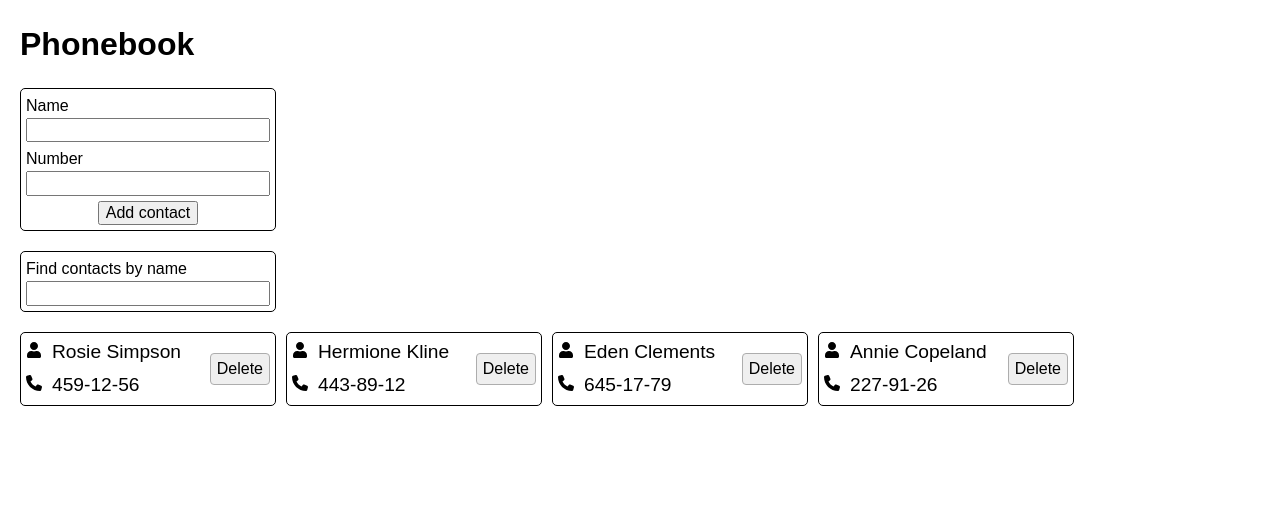
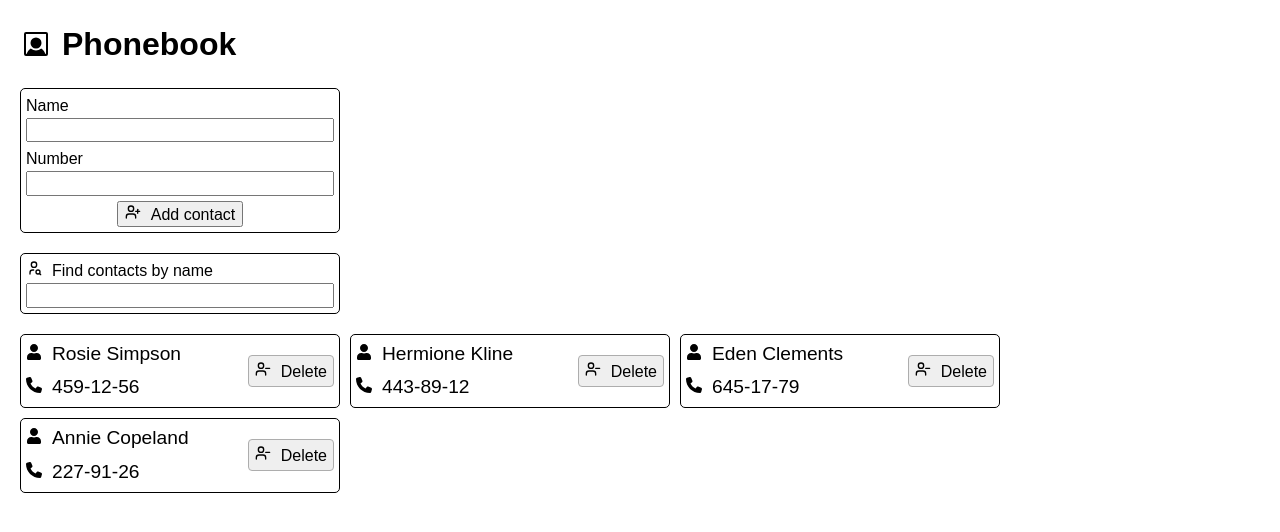
Before and after one commit to atremat/goit-react-hw-03, a React (Vite) app: page / in a window 1280 px wide. Shown: the top 532 px of the page. Built offline with nearby package versions, Linux system fonts and the light colour scheme.

Commit message:
icons fixed

```diff
--- a/src/App.css
+++ b/src/App.css
@@ -1,3 +1,12 @@
 .main {
   padding: 20px;
 }
+
+.phonebook-header {
+  display: flex;
+  align-items: center;
+}
+
+.phonebook-icon {
+  margin-right: 10px;
+}
--- a/src/App.jsx
+++ b/src/App.jsx
@@ -1,5 +1,6 @@
 import "modern-normalize";
 import "./App.css";
+import { PiUserSquareFill } from "react-icons/pi";
 import ContactForm from "./components/ContactForm/ContactForm";
 import SearchBox from "./components/SearchBox/SearchBox";
 import ContactList from "./components/ContactList/ContactList";
@@ -52,7 +53,10 @@ function App() {
 
   return (
     <div className="main">
-      <h1>Phonebook</h1>
+      <h1 className="phonebook-header">
+        <PiUserSquareFill className="phonebook-icon" />
+        Phonebook
+      </h1>
       <ContactForm onAddContact={handleAddContact} />
       <SearchBox value={searchValue} onChange={handleChangeSearch} />
       <ContactList
--- a/src/components/Contact/Contact.jsx
+++ b/src/components/Contact/Contact.jsx
@@ -1,6 +1,7 @@
 import { FaPhone } from "react-icons/fa6";
 import { FaUser } from "react-icons/fa";
 import css from "./Contact.module.css";
+import { LuUserMinus } from "react-icons/lu";
 
 export default function Contact({ id, name, number, onDelete }) {
   return (
@@ -16,6 +17,7 @@ export default function Contact({ id, name, number, onDelete }) {
         </div>
       </div>
       <button className={css.btnDelete} onClick={() => onDelete(id)}>
+        <LuUserMinus className={css.deleteIcon} />
         Delete
       </button>
     </li>
--- a/src/components/Contact/Contact.module.css
+++ b/src/components/Contact/Contact.module.css
@@ -2,7 +2,7 @@
   border: 1px solid #000;
   border-radius: 5px;
   display: flex;
-  flex-basis: 256px;
+  flex-basis: 320px;
   justify-content: space-between;
   align-items: center;
   padding: 5px;
@@ -26,8 +26,13 @@
   border: 1px solid #adadad;
   border-radius: 4px;
   height: 2em;
+  white-space: nowrap;
 }
 
 .btnDelete:hover {
   border: 1px solid #d20808;
 }
+
+.deleteIcon {
+  margin-right: 10px;
+}
--- a/src/components/ContactForm/ContactForm.jsx
+++ b/src/components/ContactForm/ContactForm.jsx
@@ -3,6 +3,7 @@ import { useId } from "react";
 import { nanoid } from "nanoid";
 import * as Yup from "yup";
 import css from "./ContactForm.module.css";
+import { LuUserPlus } from "react-icons/lu";
 
 const contactSchema = Yup.object().shape({
   name: Yup.string()
@@ -69,6 +70,7 @@ export default function ContactForm({ onAddContact }) {
         </div>
 
         <button type="submit" className={css.btnSubmit}>
+          <LuUserPlus className={css.addIcon} />
           Add contact
         </button>
       </Form>
--- a/src/components/ContactForm/ContactForm.module.css
+++ b/src/components/ContactForm/ContactForm.module.css
@@ -2,7 +2,7 @@
   border: 1px solid #000;
   border-radius: 5px;
   padding: 5px;
-  width: 256px;
+  width: 320px;
   display: flex;
   flex-direction: column;
   justify-content: center;
@@ -35,3 +35,7 @@
 .btnSubmit {
   width: fit-content;
 }
+
+.addIcon {
+  margin-right: 10px;
+}
--- a/src/components/SearchBox/SearchBox.jsx
+++ b/src/components/SearchBox/SearchBox.jsx
@@ -1,5 +1,6 @@
 import { useId } from "react";
 import css from "./SearchBox.module.css";
+import { TbUserSearch } from "react-icons/tb";
 
 export default function SearchBox({ value, onChange }) {
   const searchValueId = useId();
@@ -7,6 +8,7 @@ export default function SearchBox({ value, onChange }) {
   return (
     <div className={css.container}>
       <label htmlFor="searchValueId" className={css.label}>
+        <TbUserSearch className={css.searchIcon} />
         Find contacts by name
       </label>
       <input
--- a/src/components/SearchBox/SearchBox.module.css
+++ b/src/components/SearchBox/SearchBox.module.css
@@ -1,7 +1,7 @@
 .container {
   border: 1px solid #000;
   border-radius: 5px;
-  width: 256px;
+  width: 320px;
   margin-top: 20px;
   padding: 5px;
 }
@@ -10,6 +10,10 @@
   display: block;
 }
 
+.searchIcon {
+  margin-right: 10px;
+}
+
 .input {
   width: 100%;
 }
```
